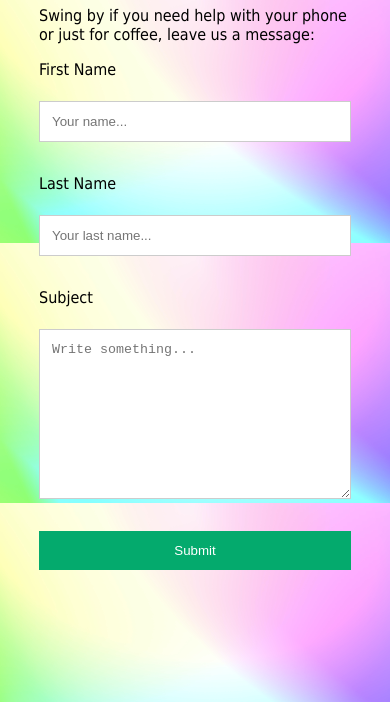
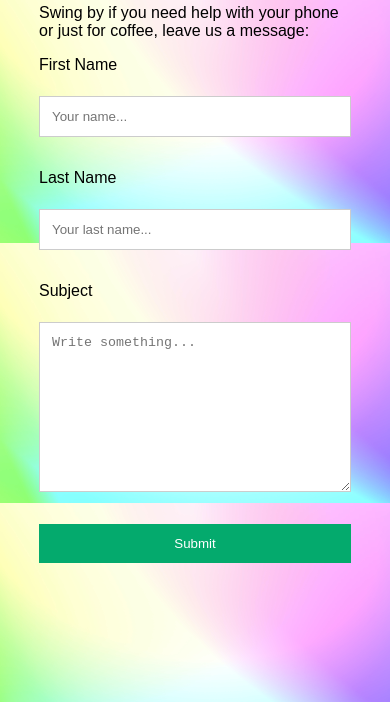
Before and after one commit to ELDADBRHANO/Phone-store-Project, a plain HTML site: page pages/Contact.html in a window 390 px wide. Shown: the part 277-979 px from the top of the page. Drawn offline with Linux system fonts and the light colour scheme.

Commit message:
commit_fixed_css2

```diff
--- a/CSS/aboutUs.css
+++ b/CSS/aboutUs.css
@@ -1,7 +1,10 @@
 body {
   margin: 0;
   padding: 0;
-  font-family: Arial;}
+  font-family: Arial;
+  background-image: url(../imges/big-home-imges/pexels-gradienta-6985045.jpg);
+  background-size: 100% ;
+}
 @media screen and (max-width:550px) {
   #eldadd{
     width: 100vw;
--- a/CSS/contact.css
+++ b/CSS/contact.css
@@ -1,9 +1,11 @@
+body {
+  margin: 0;
+  padding: 0;
+  font-family: Arial;
+  background-image: url(../imges/big-home-imges/pexels-gradienta-6985045.jpg);
+  background-size: 100% ;
+}
 @media screen and (max-width:550px) {
-  body{
-    margin: 0;
-    padding: 0;
-    font-family: Tahoma ;
-  }
   #container{
     grid-template-areas:
    'header header header header'
--- a/CSS/dataTabs.css
+++ b/CSS/dataTabs.css
@@ -1,3 +1,10 @@
+body {
+  margin: 0;
+  padding: 0;
+  font-family: Arial;
+  background-image: url(../imges/big-home-imges/pexels-gradienta-6985045.jpg);
+  background-size: 100% ;
+}
 @media screen and (max-width:550px) {
   #container {
     grid-template-areas:
--- a/CSS/mobile.css
+++ b/CSS/mobile.css
@@ -5,9 +5,6 @@ body {
   background-image: url(/imges/big-home-imges/pexels-gradienta-6985045.jpg);
   background-size: 100% ;
 }
-/* body{
-
-} */
 @media screen and (max-width: 550px) {
   #container {
     grid-template-areas: "header header header header", "main main main main",
--- a/CSS/users.css
+++ b/CSS/users.css
@@ -1,21 +1,12 @@
+body {
+  margin: 0;
+  padding: 0;
+  font-family: Arial;
+  background-image: url(../imges/big-home-imges/pexels-gradienta-6985045.jpg);
+  background-size: 100% ;
+}
 @media screen and (max-width:550px) {
-/* td{
- border:  3px solid black;
-}
-tr{
-  width: 0vw;
-}
 
-tbody{
-  width: 40vw;
-  height: 20vh;
-  display: flex;
-  flex-wrap: wrap;
-} */
-/* #thead{
-  width: 10vw;
-  height: 20vh;
-} */
 td{
   border:  1px solid black;
   width: 100vw;
```
